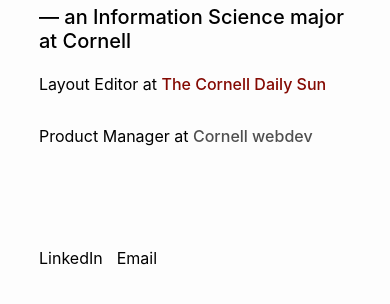
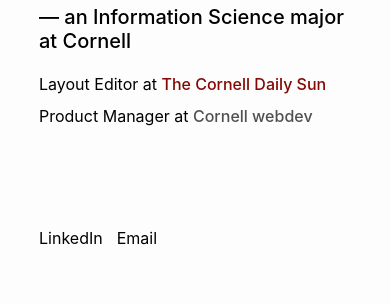
Before and after one commit to nk467/github.io, a plain HTML site: page index.html in a window 390 px wide. Shown: the part 300-604 px from the top of the page. Drawn offline with Linux system fonts and the light colour scheme.

Commit message:
fixed margin

```diff
--- a/styles/site.css
+++ b/styles/site.css
@@ -111,6 +111,11 @@
 	body {
 		margin-left: 10%;
 		margin-right: 10%;
+	}
+
+	#positions p {
+		margin-top: 10px;
+		margin-bottom: 0;
 	}
 
 	p {
```
